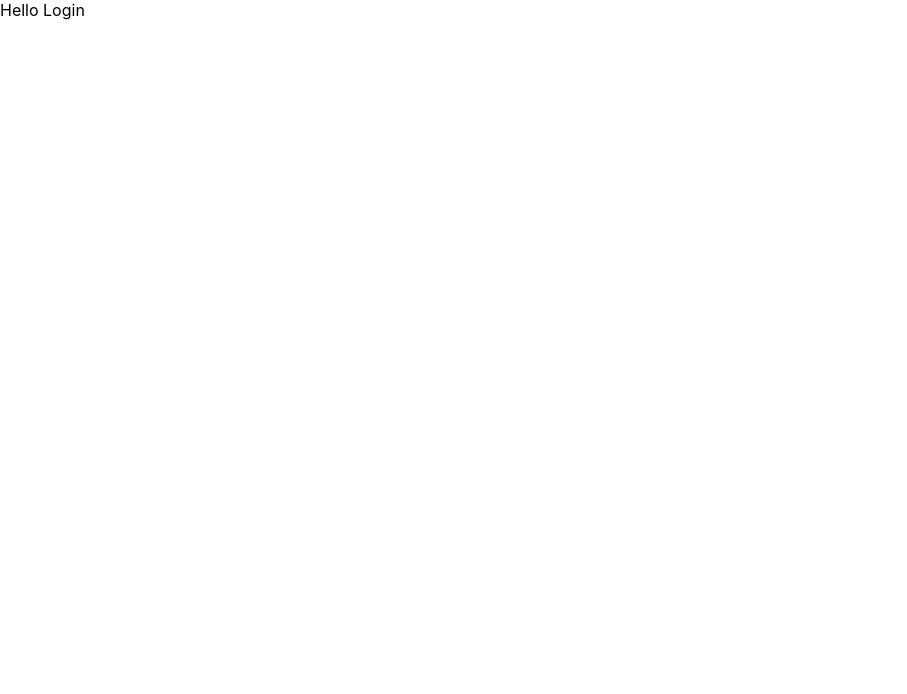
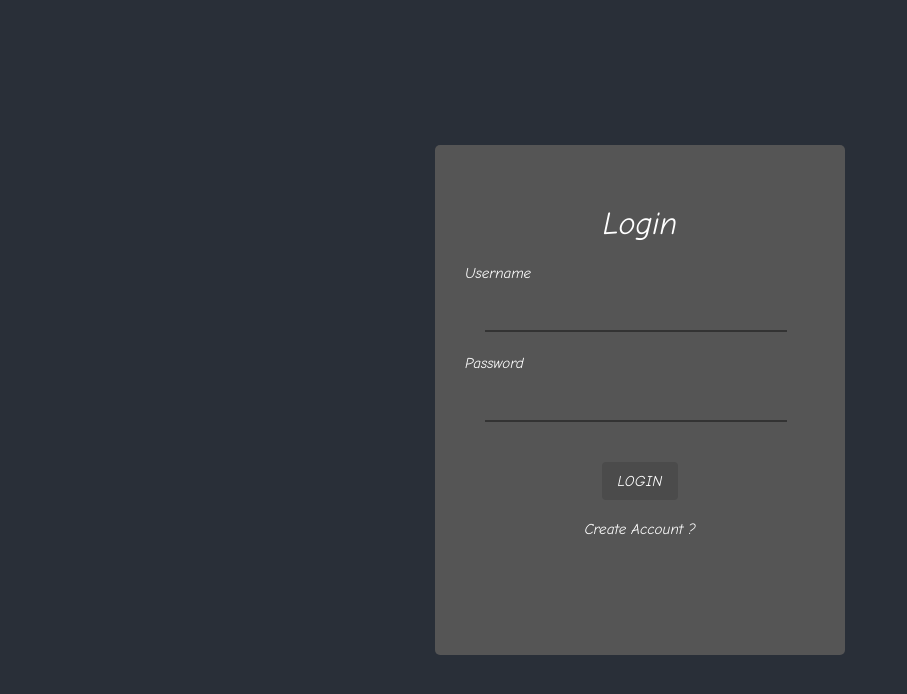
Before and after one commit to nazeudon/Redux-Toolkit_basic, a React (Create React App) app in the folder rtk/: page / in a window 1280 px wide. Shown: the top 694 px of the page, without its empty margins (0-907 px from the left). Built offline with nearby package versions, Linux system fonts and the light colour scheme.

Commit message:
14_practical_LoginComponent

```diff
--- a/rtk/src/App.css
+++ b/rtk/src/App.css
@@ -1,3 +1,5 @@
+@import url("https://fonts.googleapis.com/css2?family=Comic+Neue:ital@1&&display=swap");
+
 .App {
   text-align: center;
 }
@@ -31,9 +33,9 @@
     transform: translateY(0);
   }
   50% {
-    transform: translateY(10px)
+    transform: translateY(10px);
   }
   100% {
-    transform: translateY(0px)
+    transform: translateY(0px);
   }
 }
--- a/rtk/src/features/login/Login.js
+++ b/rtk/src/features/login/Login.js
@@ -1,7 +1,76 @@
 import React from "react";
+import { Button } from "@material-ui/core";
+import { useSelector, useDispatch } from "react-redux";
+import styles from "./Login.module.css";
+import {
+  editUsername,
+  editPassword,
+  toggleMode,
+  fetchAsyncLogin,
+  fetchAsyncRegister,
+  selectAuthen,
+  selectIsLoginView,
+} from "./loginSlice";
 
 const Login = () => {
-  return <div>Hello Login</div>;
+  const dispatch = useDispatch();
+  const authen = useSelector(selectAuthen);
+  const isLoginView = useSelector(selectIsLoginView);
+  const btnDisabler = authen.username === "" || authen.password === "";
+
+  const login = async () => {
+    if (isLoginView) {
+      await dispatch(fetchAsyncLogin(authen));
+    } else {
+      const result = await dispatch(fetchAsyncRegister(authen));
+
+      if (fetchAsyncRegister.fulfilled.match(result)) {
+        await dispatch(fetchAsyncLogin(authen));
+      }
+    }
+  };
+
+  return (
+    <div className={styles.containerLogin}>
+      <div className={styles.appLogin}>
+        <h1> {isLoginView ? "Login" : "Register"}</h1>
+        <span>Username</span>
+        <input
+          type="text"
+          className={styles.inputLog}
+          name="username"
+          placeholder=""
+          onChange={(e) => dispatch(editUsername(e.target.value))}
+          required
+        />
+        <span>Password</span>
+        <input
+          type="password"
+          className={styles.inputLog}
+          name="password"
+          placeholder=""
+          onChange={(e) => dispatch(editPassword(e.target.value))}
+          required
+        />
+        <div className={styles.switch}>
+          <Button
+            variant="contained"
+            disabled={btnDisabler}
+            color={"primary"}
+            onClick={login}
+          >
+            {isLoginView ? "Login" : "Register"}
+          </Button>
+        </div>
+        <span
+          className={styles.switchText}
+          onClick={() => dispatch(toggleMode())}
+        >
+          {isLoginView ? "Create Account ?" : "Back to Login"}
+        </span>
+      </div>
+    </div>
+  );
 };
 
 export default Login;
--- /dev/null
+++ b/rtk/src/features/login/Login.module.css
@@ -0,0 +1,54 @@
+h1 {
+  color: white;
+  font-weight: normal;
+  text-align: center;
+  margin: 30px 0px 20px 0px;
+  font-family: "Comic Neue", cursive;
+}
+
+span {
+  color: white;
+  font-size: 15px;
+  font-family: "Comic Neue", cursive;
+}
+
+.containerLogin {
+  background-color: #292f38;
+  height: 100vh;
+  display: flex;
+  justify-content: center;
+  align-items: center;
+}
+
+.appLogin {
+  background-color: #555555;
+  width: 25%;
+  min-width: 350px;
+  height: 450px;
+  padding: 30px;
+  border-radius: 5px;
+  box-shadow: 0 15px 35px rgba(0, 0, 0, 0);
+}
+
+.inputLog {
+  width: 85%;
+  margin: 20px;
+  font-family: "Comic Neue", cursive;
+  background-color: #555555;
+  border: 0;
+  outline: 0;
+  border-bottom: 2px solid #333333;
+  font-size: 1.4rem;
+  color: #cccccc;
+}
+
+.switch {
+  margin: 20px;
+  display: block;
+  text-align: center;
+}
+
+.switchText {
+  display: block;
+  text-align: center;
+}
--- a/rtk/src/features/login/loginSlice.js
+++ b/rtk/src/features/login/loginSlice.js
@@ -19,7 +19,7 @@
 export const fetchAsyncRegister = createAsyncThunk(
   "login/register",
   async (auth) => {
-    const res = await axios.post(`${apiurl}/api/register`, auth, {
+    const res = await axios.post(`${apiurl}/api/register/`, auth, {
       headers: {
         "Content-Type": "application/json",
       },
@@ -75,8 +75,8 @@
 });
 
 export const { editUsername, editPassword, toggleMode } = loginSlice.actions;
-export const selectAuthen = (state) => state.loginSlice.authen;
-export const selectIsLoginView = (state) => state.loginSlice.isLoginView;
-export const selectProfile = (state) => state.loginSlice.profile;
+export const selectAuthen = (state) => state.login.authen;
+export const selectIsLoginView = (state) => state.login.isLoginView;
+export const selectProfile = (state) => state.login.profile;
 
 export default loginSlice.reducer;
```
Also changed, not shown: 1 other file (tests, documents, lock files or other folders).
